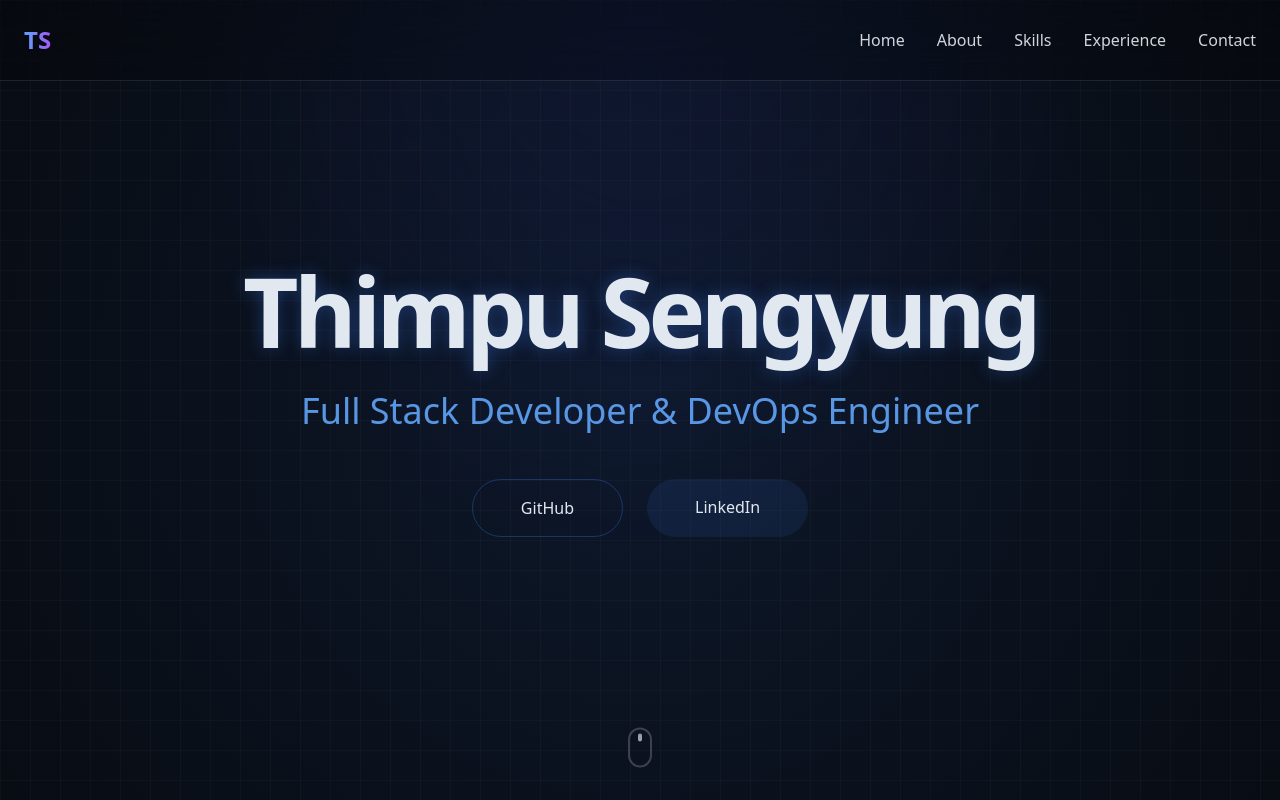
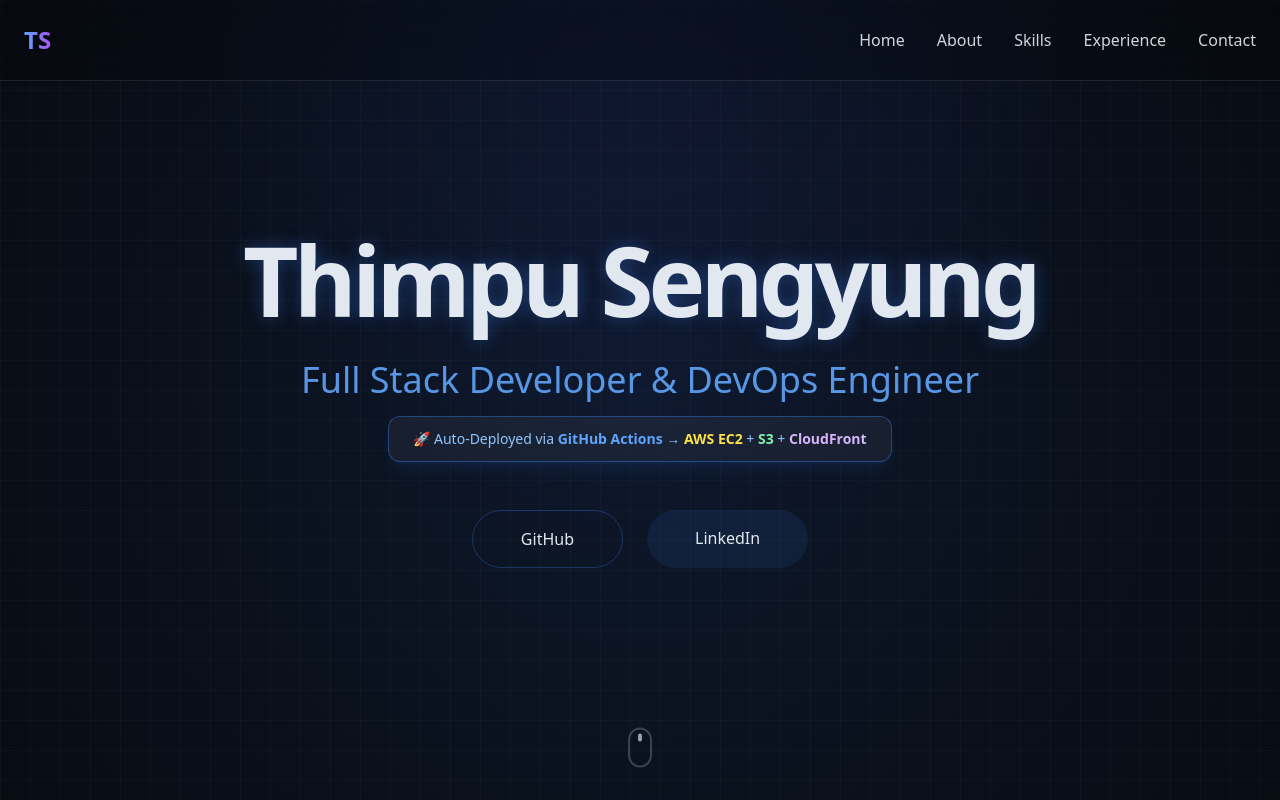
Before and after one commit to thimpu-create/myport, a Next.js app: page / in a window 1280 px wide. Shown: the top 800 px of the page. Built offline with nearby package versions, Linux system fonts and the light colour scheme.

Commit message:
banner added

```diff
--- a/src/components/Hero.tsx
+++ b/src/components/Hero.tsx
@@ -43,6 +43,15 @@ const Hero = () => {
             {/* <p className="text-xl text-gray-400">
               COO & CTO at <span className="text-blue-400">stillmindspace.com</span>
             </p> */}
+
+            <motion.div
+              initial={{ opacity: 0, y: 20 }}
+              animate={{ opacity: 1, y: 0 }}
+              transition={{ delay: 1.2 }}
+              className="inline-block px-6 py-3 rounded-xl border border-blue-500/40 bg-white/5 backdrop-blur-md text-sm text-blue-300 shadow-lg shadow-blue-500/10"
+            >
+              🚀 Auto-Deployed via <span className="text-blue-400 font-semibold">GitHub Actions</span> → <span className="text-yellow-300 font-semibold">AWS EC2</span> + <span className="text-green-300 font-semibold">S3</span> + <span className="text-purple-300 font-semibold">CloudFront</span>
+            </motion.div>
           </motion.div>
         </div>
 
@@ -50,7 +59,7 @@ const Hero = () => {
           className="flex flex-wrap gap-6 justify-center"
           initial={{ opacity: 0, y: 20 }}
           animate={{ opacity: 1, y: 0 }}
-          transition={{ delay: 1 }}
+          transition={{ delay: 1.6 }}
         >
           <a
             href="https://github.com/thimpu-create"
```
